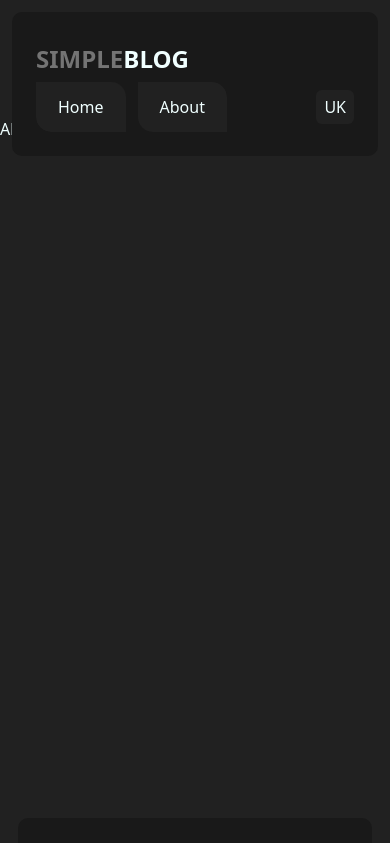
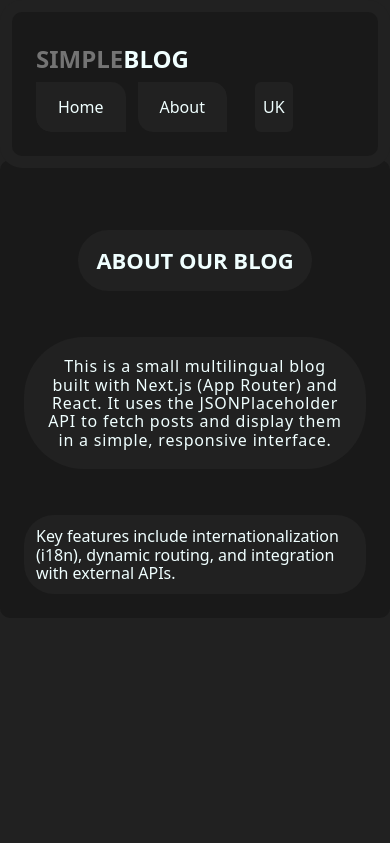
Before and after one commit to Marakasss/simple-blog-app, a Next.js app: page /en/about in a window 390 px wide. Shown: the top 843 px of the page. Built offline with nearby package versions, Linux system fonts and the light colour scheme.

Commit message:
About page content added & responsive styles added

```diff
--- /dev/null
+++ b/app/[locale]/about/AboutPage.module.css
@@ -0,0 +1,90 @@
+.content {
+  width: 100%;
+  display: flex;
+  flex-direction: column;
+  align-items: center;
+  gap: 46px;
+  align-self: center;
+
+  background-color: #191919;
+  border-radius: 10px;
+  max-width: 1440px;
+  margin: 0 auto;
+  padding: 24px;
+}
+
+.title {
+  font-size: 38px;
+  margin-top: 46px;
+  padding: 34px;
+  background-color: #212121;
+  border-radius: 100px;
+  display: flex;
+  text-transform: uppercase;
+}
+
+@media (max-width: 768px) {
+  .title {
+    font-size: 28px;
+    padding: 24px;
+    border-radius: 50px;
+  }
+}
+
+@media (max-width: 480px) {
+  .title {
+    font-size: 22px;
+    padding: 18px;
+    text-align: center;
+  }
+}
+
+.descr {
+  max-width: 600px;
+  font-size: 28px;
+  letter-spacing: 0.05em;
+  padding: 48px;
+  background-color: #212121;
+  border-radius: 150px;
+  text-align: center;
+}
+
+@media (max-width: 768px) {
+  .descr {
+    font-size: 20px;
+    padding: 24px;
+    border-radius: 100px;
+    max-width: 100%;
+  }
+}
+
+@media (max-width: 480px) {
+  .descr {
+    font-size: 16px;
+    padding: 20px;
+    border-radius: 60px;
+  }
+}
+
+.features {
+  font-size: 22px;
+  background-color: #212121;
+  border-radius: 50px;
+  padding: 22px;
+}
+
+@media (max-width: 768px) {
+  .features {
+    font-size: 18px;
+    padding: 16px;
+    border-radius: 30px;
+  }
+}
+
+@media (max-width: 480px) {
+  .features {
+    font-size: 16px;
+    padding: 12px;
+    border-radius: 30px;
+  }
+}
--- a/app/[locale]/about/page.tsx
+++ b/app/[locale]/about/page.tsx
@@ -1,7 +1,22 @@
+import { getDictionary } from "@/language/dictionaries";
+import { LocaleParams } from "@/types/types";
 import React from "react";
+import css from "./AboutPage.module.css";
 
-const About = () => {
-  return <div>About</div>;
+const About = async ({ params }: LocaleParams) => {
+  const { locale } = await params;
+  const dict = await getDictionary(locale);
+  const {
+    aboutPage: { title, description, features },
+  } = dict;
+
+  return (
+    <div className={css.content}>
+      <h1 className={css.title}>{title}</h1>
+      <p className={css.descr}>{description}</p>
+      <p className={css.features}>{features}</p>
+    </div>
+  );
 };
 
 export default About;
--- a/app/globals.css
+++ b/app/globals.css
@@ -11,3 +11,9 @@ body {
   color: azure;
   margin-top: 120px;
 }
+
+@media (max-width: 480px) {
+  body {
+    margin-top: 160px;
+  }
+}
--- a/components/Header/Header.module.css
+++ b/components/Header/Header.module.css
@@ -15,11 +15,12 @@
   display: flex;
   align-items: center;
   justify-content: space-between;
+  padding: 24px;
   margin: 12px;
-  padding: 24px;
   background-color: #191919;
   border-radius: 10px;
   flex-wrap: wrap;
+  box-shadow: 0 0 0 12px #212121;
 }
 
 .logo {
@@ -45,3 +46,12 @@
   padding: 16px 22px;
   border-radius: 0 15px;
 }
+
+.navItem:hover {
+  background-color: #4d4d4d;
+}
+
+.navGroup {
+  display: flex;
+  gap: 28px;
+}
--- a/components/Header/Header.tsx
+++ b/components/Header/Header.tsx
@@ -12,20 +12,24 @@ const Header = async ({ params }: LocaleParams) => {
   return (
     <header className={css.header}>
       <div className={css.container}>
-        <Link className={css.logo} href="/" rel="noopener noreferrer">
+        <Link
+          className={css.logo}
+          href="`/${locale}`"
+          rel="noopener noreferrer"
+        >
           <span className={css.logoSpan}>Simple</span>blog
         </Link>
-        <nav>
+        <nav className={css.navGroup}>
           <ul className={css.navList}>
             <li className={css.navItem}>
-              <Link href={"/"}>{dict.home}</Link>
+              <Link href={`/${locale}`}>{dict.home}</Link>
             </li>
             <li className={css.navItem}>
-              <Link href={"/"}>{dict.about}</Link>
+              <Link href={`/${locale}/about`}>{dict.about}</Link>
             </li>
           </ul>
+          <LanguageSwicher />
         </nav>
-        <LanguageSwicher />
       </div>
     </header>
   );
--- a/components/LanguageSwicher/LanguageSwicher.module.css
+++ b/components/LanguageSwicher/LanguageSwicher.module.css
@@ -9,3 +9,7 @@
   justify-content: center;
   text-transform: uppercase;
 }
+
+.button:hover {
+  background-color: #4d4d4d;
+}
--- a/language/dictionaries/en.json
+++ b/language/dictionaries/en.json
@@ -1,5 +1,11 @@
 {
   "home": "Home",
   "about": "About",
-  "contact": "Contact me"
+  "contact": "Contact me",
+
+  "aboutPage": {
+    "title": "About Our Blog",
+    "description": "This is a small multilingual blog built with Next.js (App Router) and React. It uses the JSONPlaceholder API to fetch posts and display them in a simple, responsive interface.",
+    "features": "Key features include internationalization (i18n), dynamic routing, and integration with external APIs."
+  }
 }
--- a/language/dictionaries/uk.json
+++ b/language/dictionaries/uk.json
@@ -1,5 +1,11 @@
 {
   "home": "Головна",
   "about": "Про нас",
-  "contact": "Мої контакти"
+  "contact": "Мої контакти",
+
+  "aboutPage": {
+    "title": "Про наш блог",
+    "description": "Це невеликий багатомовний блог, створений за допомогою Next.js (App Router) та React. Він використовує API JSONPlaceholder для отримання постів і відображає їх у простому, адаптивному інтерфейсі.",
+    "features": "Ключові функції: інтернаціоналізація (i18n), динамічна маршрутизація та інтеграція з зовнішніми API."
+  }
 }
```
